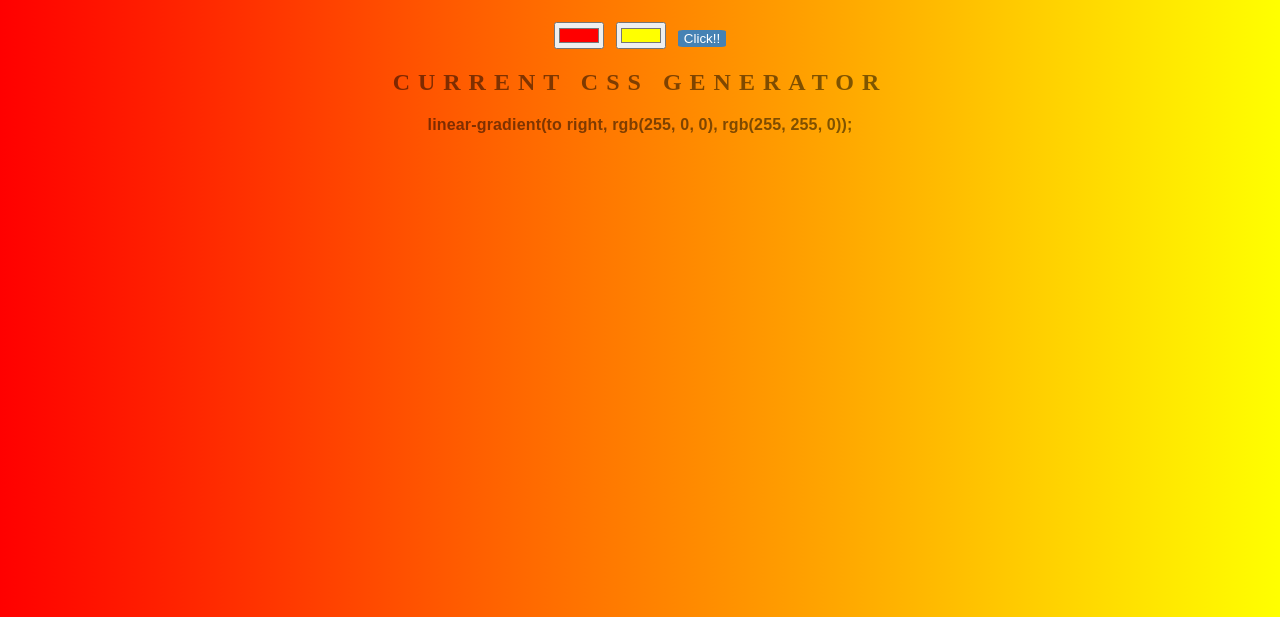
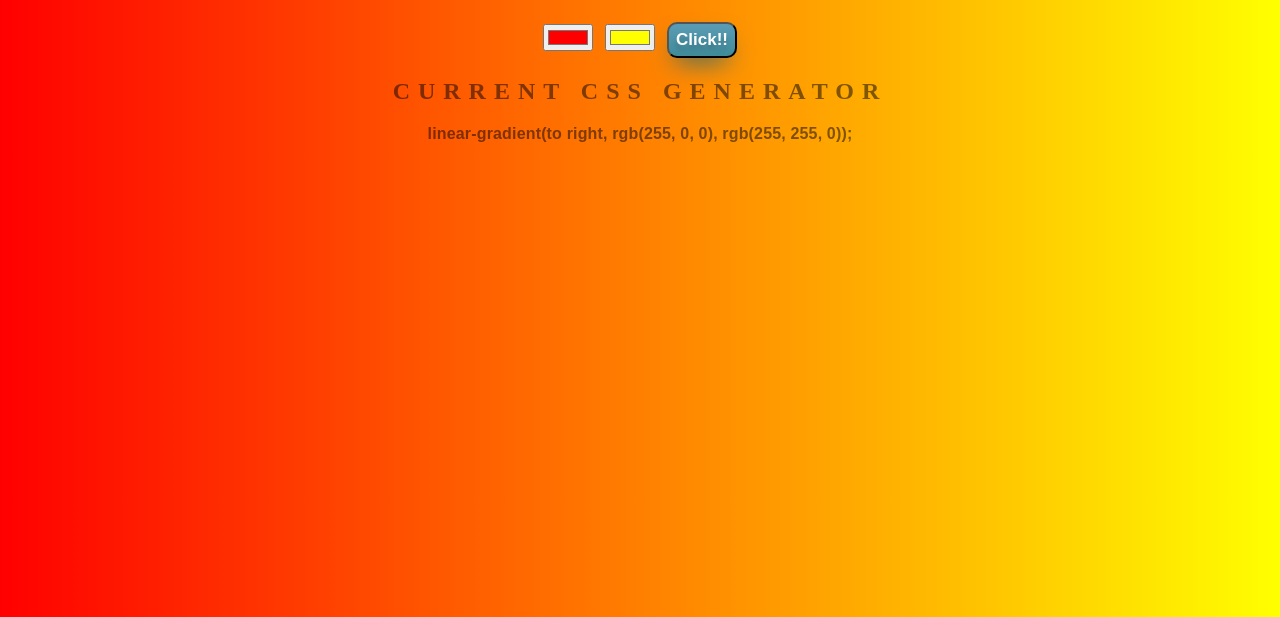
Before and after one commit to JamiuJimoh/background-generator, a plain HTML site: page index.html in a window 1280 px wide. Shown: the part 183-800 px from the top of the page. Drawn offline with Linux system fonts and the light colour scheme.

Commit message:
changed the button style

```diff
--- a/style.css
+++ b/style.css
@@ -28,8 +28,28 @@ h3 {
 }
 
 button {
-    color: white;
-    border-radius: 10%;
-    border: none;
-    background-color: steelblue;
+    box-shadow: -1px 12px 26px -9px #276873;
+    background: linear-gradient(to bottom, #599bb3 5%, #408c99 100%);
+    background-color: #599bb3;
+    border-radius: 10px;
+    display: inline-block;
+    cursor: pointer;
+    color: #ffffff;
+    font-family: 'Raleway', sans-serif;
+    font-size: 17px;
+    font-weight: bold;
+    padding: 6px 7px;
+    outline: none;
+    text-decoration: none;
+    text-shadow: 0px 5px 4px #3d768a;
 }
+
+button:hover {
+    background: linear-gradient(to bottom, #408c99 5%, #599bb3 100%);
+    background-color: #408c99;
+}
+
+button:active {
+    position: relative;
+    top: 1px;
+}
```
